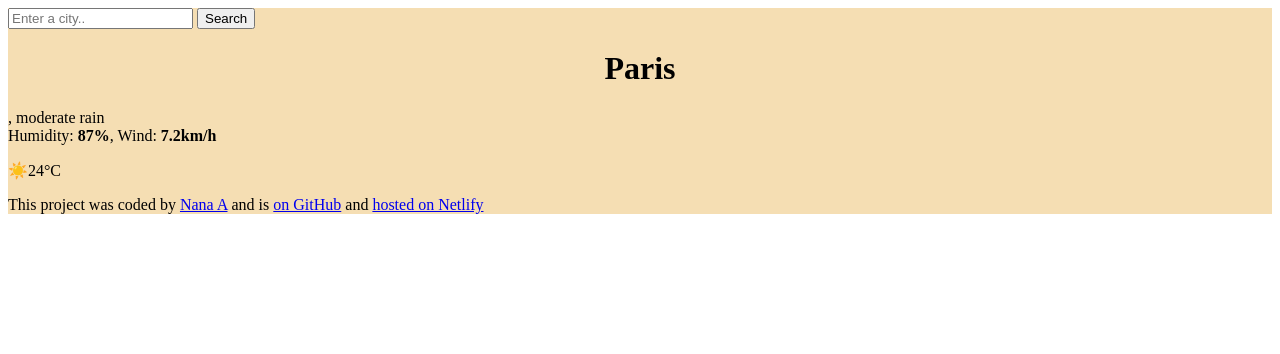
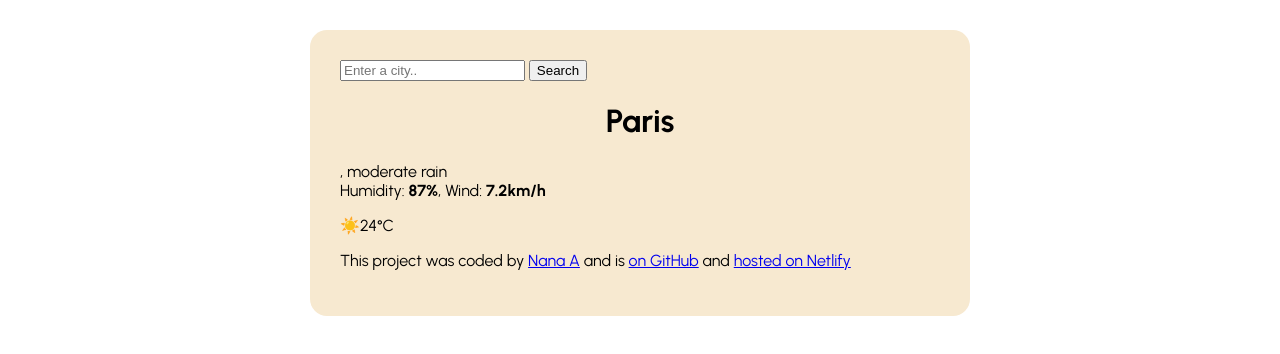
Before and after one commit to nanagyekum/shecodes-weatherapp, a website built with Parcel: page index.html in a window 1280 px wide. Built offline with nearby package versions, Linux system fonts and the light colour scheme.

Commit message:
Changed background color and added styling aspects

```diff
--- a/_src/style.css
+++ b/_src/style.css
@@ -15,5 +15,12 @@ img {
   width: 200px;
 }
 .weather-app {
-  background: wheat;
+  background: rgb(247, 233, 208);
+  max-width: 600px;
+  margin: 30px auto;
+  padding: 30px;
+  border-radius: 17px;
 }
+body {
+  font-family: "Urbanist", sans-serif;
+}
--- a/index.html
+++ b/index.html
@@ -6,7 +6,7 @@
     <link rel="preconnect" href="https://fonts.googleapis.com" />
     <link rel="preconnect" href="https://fonts.gstatic.com" crossorigin />
     <link
-      href="https://fonts.googleapis.com/css2?family=Roboto:ital,wght@0,100;0,400;0,500;0,700;0,900;1,100;1,300;1,400;1,500;1,700;1,900&display=swap"
+      href="https://fonts.googleapis.com/css2?family=Arimo:wght@500&family=Lato:ital,wght@1,300&family=Libre+Baskerville:ital@1&family=Merriweather+Sans:wght@300&family=Nunito+Sans:ital,opsz,wght@1,6..12,300&family=Urbanist:ital,wght@0,100..900;1,100..900&display=swap"
       rel="stylesheet"
     />
     <script src="https://cdn.jsdelivr.net/npm/axios@1.1.2/dist/axios.min.js"></script>
```
